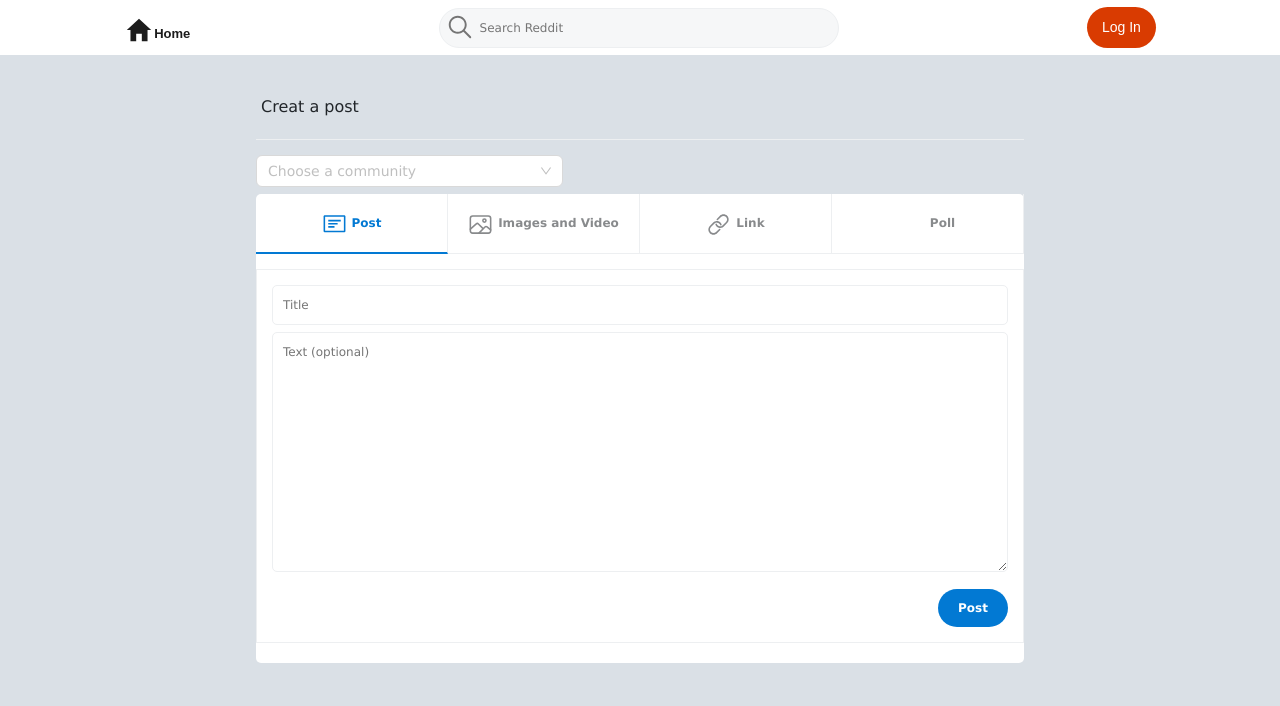
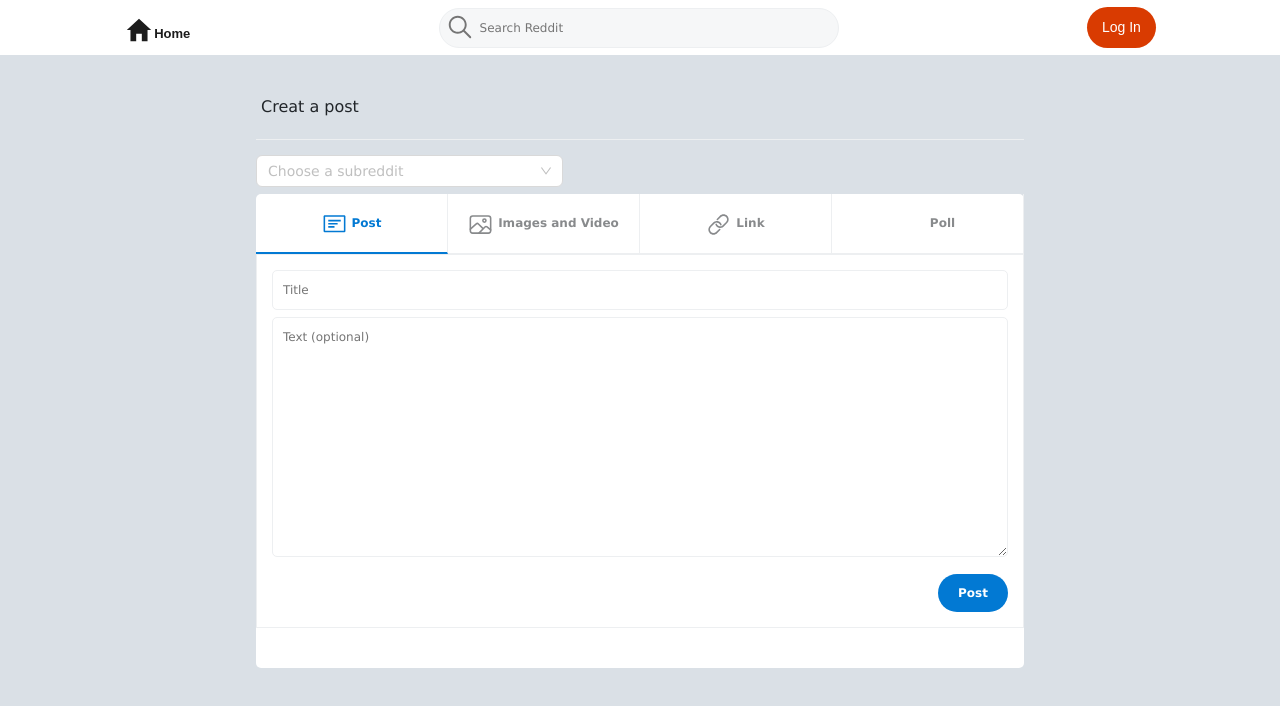
Before and after one commit to giangpham-cfg/Reddit-clone-FE, a React (Vite) app: page /submit in a window 1280 px wide. Shown: the top 706 px of the page. Built offline with nearby package versions, Linux system fonts and the light colour scheme; no server answers; some icons are missing.

Commit message:
Update CreatPost

```diff
--- a/src/App.jsx
+++ b/src/App.jsx
@@ -58,7 +58,7 @@ export default function App() {
   return (
     <>
       <Navbar user={user} setToken={setToken} setUser={setUser} />
-      <Outlet context={{ posts, subreddits }} />
+      <Outlet context={{ posts, subreddits, fetchPosts, token }} />
     </>
   );
 }
--- a/src/components/CreatePost.css
+++ b/src/components/CreatePost.css
@@ -23,11 +23,11 @@
 }
 
 .post-box-container {
-  gap: 15px;
+  /* gap: 15px;
   display: flex;
   flex-direction: column;
   align-items: center;
-  justify-content: center;
+  justify-content: center; */
   background-color: #ffffff;
   width: 100%;
   padding-bottom: 20px;
@@ -98,3 +98,10 @@
   color: #ffffff;
   margin-top: 10px;
 }
+
+.error-post {
+  padding-left: 2%;
+  padding-top: 20px;
+  font-size: 14px;
+  color: red;
+}
--- a/src/components/CreatePost.jsx
+++ b/src/components/CreatePost.jsx
@@ -4,15 +4,18 @@ import { IoIosLink } from "react-icons/io";
 import { LiaPollSolid } from "react-icons/lia";
 import "./CreatePost.css";
 import { Select } from "antd";
-import { Tabs } from "antd";
-import { useOutletContext } from "react-router-dom";
+import { useOutletContext, useNavigate } from "react-router-dom";
 import { useState } from "react";
+import { API } from "../api";
 
 export default function CreatePost() {
-  const { subreddits } = useOutletContext();
+  const { subreddits, token, fetchPosts } = useOutletContext();
+  const [error, setError] = useState("");
   const [title, setTitle] = useState("");
   const [text, setText] = useState("");
-  const [subreddit, setSubreddit] = useState("");
+  const [subredditId, setSubredditId] = useState("");
+
+  const navigate = useNavigate();
 
   const options = [];
   for (let i = 0; i < subreddits.length; i++) {
@@ -22,8 +25,38 @@ export default function CreatePost() {
     });
   }
   const handleChangeOption = (value) => {
-    setSubreddit(value);
+    const findSubreddit = subreddits.find(
+      (subreddit) => subreddit.name === value
+    );
+    if (findSubreddit) {
+      setSubredditId(findSubreddit.id);
+    }
   };
+
+  const handleSubmitPost = async (e) => {
+    e.preventDefault();
+    const res = await fetch(`${API}/posts`, {
+      method: "POST",
+      headers: {
+        "Content-Type": "application/json",
+        Authorization: `Bearer ${token}`,
+      },
+      body: JSON.stringify({
+        title,
+        text,
+        subredditId,
+      }),
+    });
+    const info = await res.json();
+    if (!info.success) {
+      return setError(info.error);
+    }
+    navigate("/");
+    setText("");
+    setTitle("");
+    fetchPosts();
+  };
+
   return (
     <div className="create-post-container">
       <div className="main-title">Creat a post</div>
@@ -32,7 +65,7 @@ export default function CreatePost() {
         style={{
           width: "40%",
         }}
-        placeholder="Choose a community"
+        placeholder="Choose a subreddit"
         onChange={handleChangeOption}
         options={options}
       />
@@ -63,7 +96,7 @@ export default function CreatePost() {
             <div className="function-name">Poll</div>
           </div>
         </div>
-        <form className="post-form">
+        <form className="post-form" onSubmit={handleSubmitPost}>
           <input
             className="input-text"
             type="text"
@@ -79,6 +112,7 @@ export default function CreatePost() {
           />
           <button className="post-button">Post</button>
         </form>
+        <div className="error-post">{error}</div>
       </div>
     </div>
   );
--- a/src/components/Subreddit.jsx
+++ b/src/components/Subreddit.jsx
@@ -19,7 +19,7 @@ export default function Subreddit() {
       <div>
         {filteredPosts.map((post) => {
           return (
-            <div className="post-subreddit-container">
+            <div key={post.id} className="post-subreddit-container">
               <Link
                 style={{ textDecoration: "none" }}
                 className="post-container"
```
